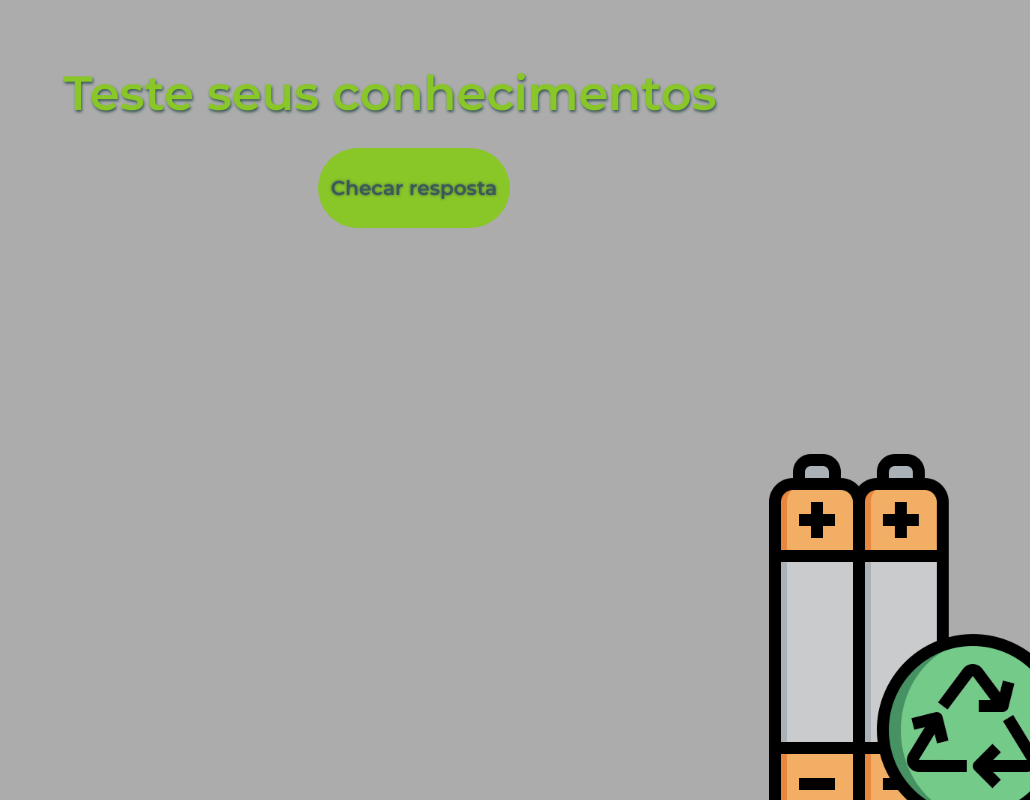
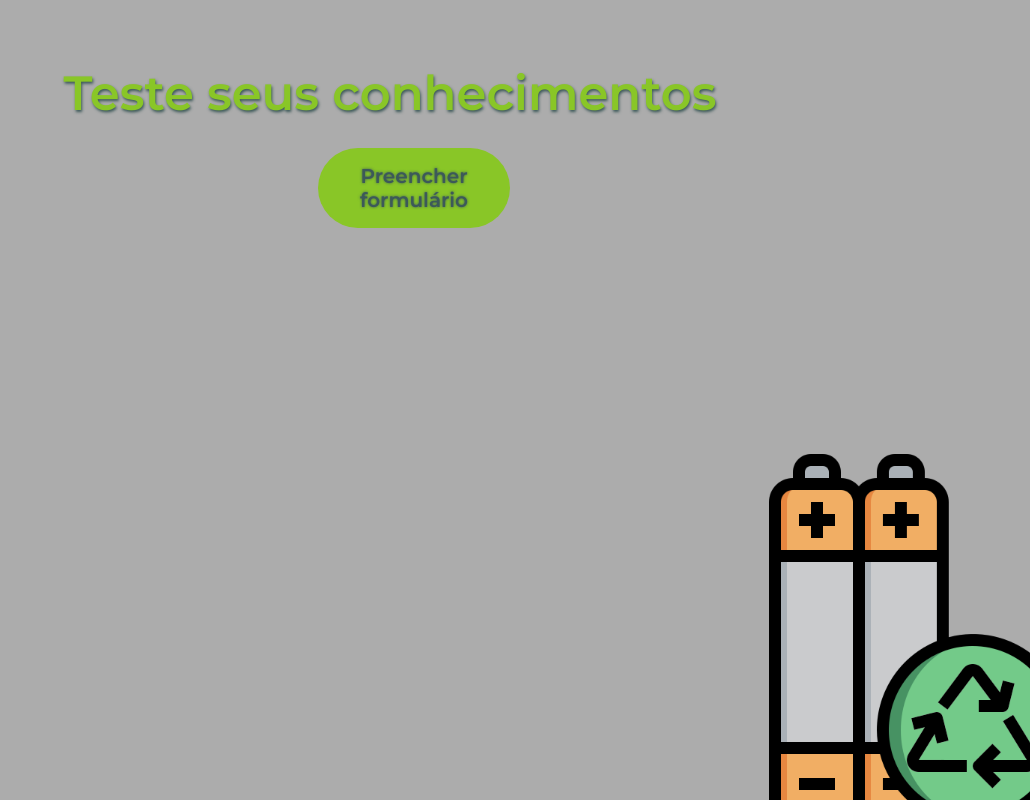
Before and after one commit to PlayZera/i-Coleta, a plain HTML site: page web/quiz.html in a window 1280 px wide. Shown: the whole page, without its empty margins (250-1280 px from the left). Drawn offline with Linux system fonts and the light colour scheme.

Commit message:
correção botação quiz

```diff
--- a/web/quiz.html
+++ b/web/quiz.html
@@ -16,7 +16,7 @@
 
     <div class="head-main">
         <h1>Teste seus conhecimentos</h1>
-        <button id="btn-collect" onclick="window.location.href = 'https://forms.gle/DocitKWg79ZPZc4y6'"><p>Checar resposta</p></button>
+        <button id="btn-collect" onclick="window.location.href = 'https://forms.gle/DocitKWg79ZPZc4y6'"><p>Preencher formulário</p></button>
     </div>
 
 </body>
```
